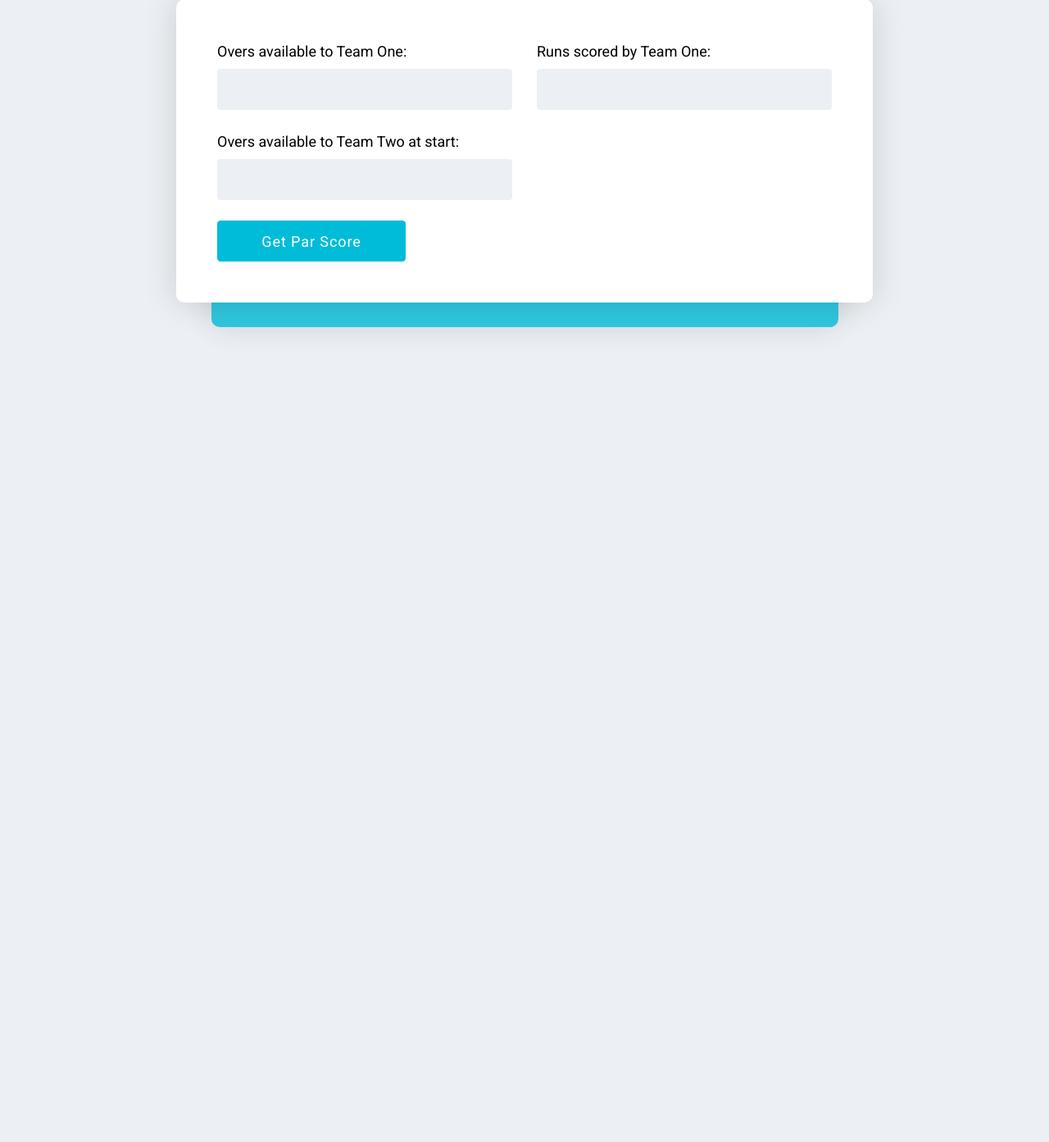
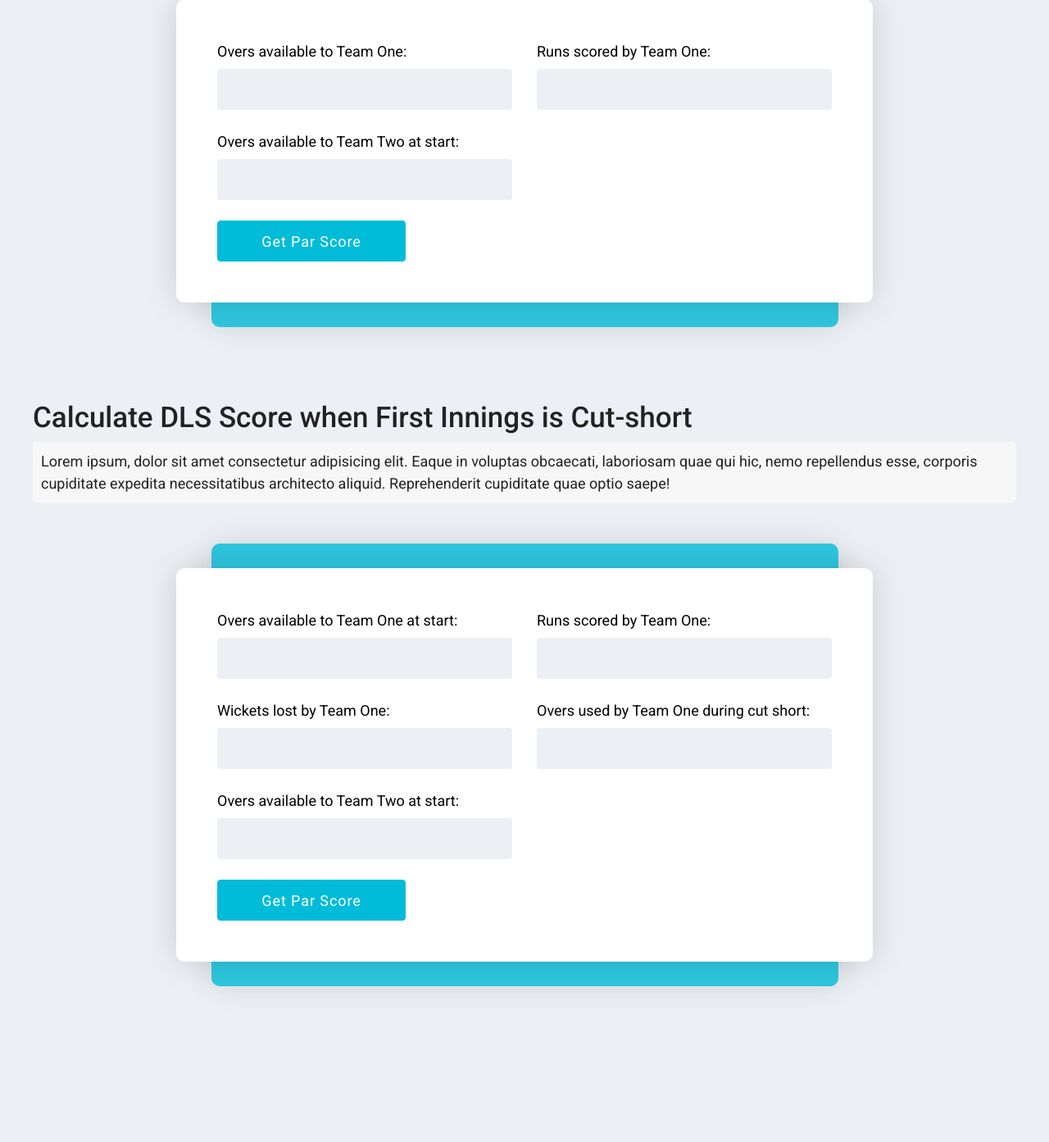
Before and after one commit to NishanthMuruganantham/duckworth-lewis-score-calculator, a Django app: page / in a window 1280 px wide. Shown: the part 2388-3781 px from the top of the page at 82% size. Before the commit the page ends 2792 px from the top, so only its background shows below. Run offline with Django 4.2, Linux system fonts and the light colour scheme; some libraries are stand-ins or nearby versions.

Commit message:
form template has been added for first innings cutshort form (#35)

```diff
--- a/calculator/forms.py
+++ b/calculator/forms.py
@@ -242,27 +242,29 @@ class DLSInputFormWhenFirstInningsIsCutshort(forms.Form):
         label="Overs available to Team One at start",
         min_value=0,
         max_value=20,
-        widget=forms.NumberInput(attrs={'step': '0.1'}),
+        widget=forms.NumberInput(attrs={'step': '0.1', "class": "form-control"}),
     )
     runs_scored_by_team_one_when_first_innings_cut_short = forms.IntegerField(
-        label="Runs scored by Team One"
+        label="Runs scored by Team One",
+        widget=forms.NumberInput(attrs={"class": "form-control"})
     )
     wickets_lost_by_team_one_when_first_innings_cut_short = forms.IntegerField(
         label="Wickets lost by Team One",
         min_value=0,
-        max_value=9
+        max_value=9,
+        widget=forms.NumberInput(attrs={"class": "form-control"})
     )
     overs_used_by_team_one_until_cutoff_when_first_innings_cut_short = forms.FloatField(
         label="Overs used by Team One during cut short",
         min_value=0,
         max_value=20,
-        widget=forms.NumberInput(attrs={'step': '0.1'})
+        widget=forms.NumberInput(attrs={'step': '0.1', "class": "form-control"})
     )
     overs_available_to_team_two_at_start_when_first_innings_cut_short = forms.FloatField(
         label="Overs available to Team Two at start",
         min_value=0,
         max_value=20,
-        widget=forms.NumberInput(attrs={'step': '0.1'}),
+        widget=forms.NumberInput(attrs={'step': '0.1', "class": "form-control"}),
     )
 
     # Additional Validations
@@ -307,5 +309,11 @@ class DLSInputFormWhenFirstInningsIsCutshort(forms.Form):
             if overs_used_by_team_one_until_cutoff_when_first_innings_cut_short >= overs_available_to_team_one_when_first_innings_cut_short:
                 self.add_error(
                     'overs_used_by_team_one_until_cutoff_when_first_innings_cut_short',
-                    'Overs used by Team Two until interruption should be less than the overs available to Team Two at start'
+                    'Overs used by Team One until cutoff should be less than the overs available to Team One at start'
                 )
+        if overs_used_by_team_one_until_cutoff_when_first_innings_cut_short and overs_available_to_team_two_at_start_when_first_innings_cut_short:
+            if overs_used_by_team_one_until_cutoff_when_first_innings_cut_short < overs_available_to_team_two_at_start_when_first_innings_cut_short:
+                self.add_error(
+                    'overs_available_to_team_two_at_start_when_first_innings_cut_short',
+                    'Overs available to Team Two should be less than or equal to the overs used by Team One until Cut-short'
+                )
--- a/static/js/ajax.js
+++ b/static/js/ajax.js
@@ -29,6 +29,9 @@ $(document).ready(function () {
                 } else if (formType === "second_innings_delayed") {
                     $("#result-container-3").html("<p>Par Score: " + response.result + "</p>");
                     $("#error-container-3").empty(); // Clear any previous error messages
+                } else if (formType === "first_innings_cut_short") {
+                    $("#result-container-4").html("<p>Par Score: " + response.result + "</p>");
+                    $("#error-container-4").empty(); // Clear any previous error messages
                 }
             },
             error: function (xhr, status, error) {
@@ -53,13 +56,20 @@ $(document).ready(function () {
                             // Append the alert to the error container
                             if (formType === "second_innings_interrupted") {
                                 $("#error-container-1").empty();
+                                $("#result-container-1").empty();
                                 $("#error-container-1").append(alertElement);
                             } else if (formType === "second_innings_cut_short") {
                                 $("#error-container-2").empty();
+                                $("#result-container-2").empty();
                                 $("#error-container-2").append(alertElement);
                             } else if (formType === "second_innings_delayed") {
                                 $("#error-container-3").empty();
+                                $("#result-container-3").empty();
                                 $("#error-container-3").append(alertElement);
+                            } else if (formType === "first_innings_cut_short") {
+                                $("#error-container-4").empty();
+                                $("#result-container-4").empty();
+                                $("#error-container-4").append(alertElement);
                             }
 
                             // Attach event handler to the close button to remove the alert when clicked
--- a/templates/layout.html
+++ b/templates/layout.html
@@ -210,6 +210,69 @@
                     </div>
                 </div>
             </div>
+            <!-- FIRST INNINGS CUTSHORT FORM -->
+            <div class="container1">
+                <header class="header">
+                    <h2>Calculate DLS Score when First Innings is Cut-short</h2>
+                    <p id="lorem-text" class="hidden">
+                        Lorem ipsum, dolor sit amet consectetur adipisicing elit. Eaque in voluptas obcaecati, laboriosam quae qui hic, nemo repellendus esse, corporis cupiditate expedita necessitatibus architecto aliquid. Reprehenderit cupiditate quae optio saepe!
+                    </p>
+                </header>
+                <div class="form-wrap">
+                    <div id="form2-container" class="form-content">
+                        <div id="error-container-4"></div>
+                        <form id="dls-input-form" method="POST">
+                            {% csrf_token %}
+                            <input type="hidden" name="form_type" value="first_innings_cut_short">
+                            <div class="row">
+                                <div class="col-md-6">
+                                    <div class="form-group">
+                                        {{ dls_first_innings_cutshort_form.overs_available_to_team_one_when_first_innings_cut_short.label_tag }}
+                                        {{ dls_first_innings_cutshort_form.overs_available_to_team_one_when_first_innings_cut_short }}
+                                    </div>
+                                </div>
+                                <div class="col-md-6">
+                                    <div class="form-group">
+                                        {{ dls_first_innings_cutshort_form.runs_scored_by_team_one_when_first_innings_cut_short.label_tag }}
+                                        {{ dls_first_innings_cutshort_form.runs_scored_by_team_one_when_first_innings_cut_short }}
+                                    </div>
+                                </div>
+                            </div>
+                            <div class="row">
+                                <div class="col-md-6">
+                                    <div class="form-group">
+                                        {{ dls_first_innings_cutshort_form.wickets_lost_by_team_one_when_first_innings_cut_short.label_tag }}
+                                        {{ dls_first_innings_cutshort_form.wickets_lost_by_team_one_when_first_innings_cut_short }}
+                                    </div>
+                                </div>
+                                <div class="col-md-6">
+                                    <div class="form-group">
+                                        {{ dls_first_innings_cutshort_form.overs_used_by_team_one_until_cutoff_when_first_innings_cut_short.label_tag }}
+                                        {{ dls_first_innings_cutshort_form.overs_used_by_team_one_until_cutoff_when_first_innings_cut_short }}
+                                    </div>
+                                </div>
+                            </div>
+                            <div class="row">
+                                <div class="col-md-6">
+                                    <div class="form-group">
+                                        {{ dls_first_innings_cutshort_form.overs_available_to_team_two_at_start_when_first_innings_cut_short.label_tag }}
+                                        {{ dls_first_innings_cutshort_form.overs_available_to_team_two_at_start_when_first_innings_cut_short }}
+                                    </div>
+                                </div>
+                            </div>
+                            <div class="row">
+                                <div class="col-md-4 d-flex align-items-center">
+                                    <button type="submit" class="btn btn-primary btn-block">Get Par Score</button>
+                                </div>
+                                <div class="col-md-4 d-flex align-items-center justify-content-center">
+                                    <div id="result-container-4"></div>
+                                    <div id="error-messages"></div>
+                                </div>
+                            </div>
+                        </form>
+                    </div>
+                </div>
+            </div>
         </div>
         <script src="https://code.jquery.com/jquery-3.5.1.min.js"></script>
         <script src="{% static 'js/ajax.js' %}"></script>
```
